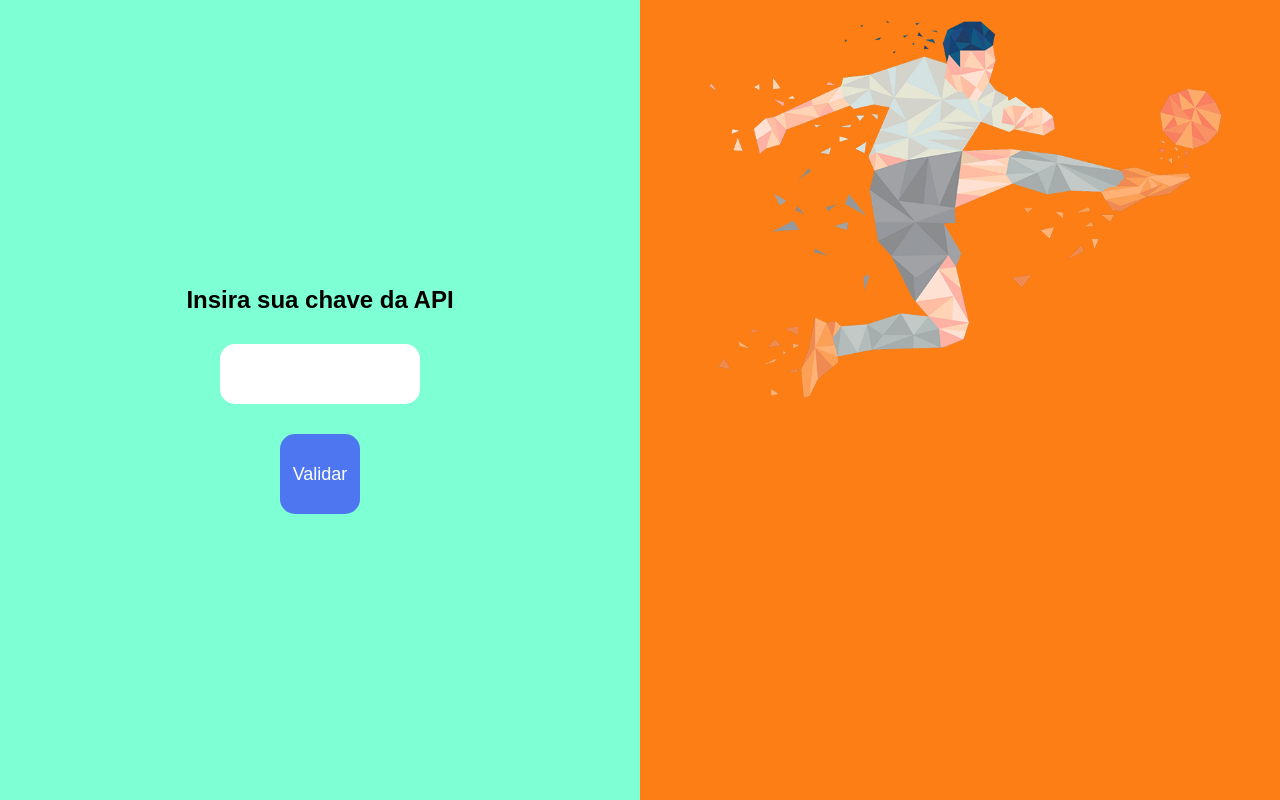
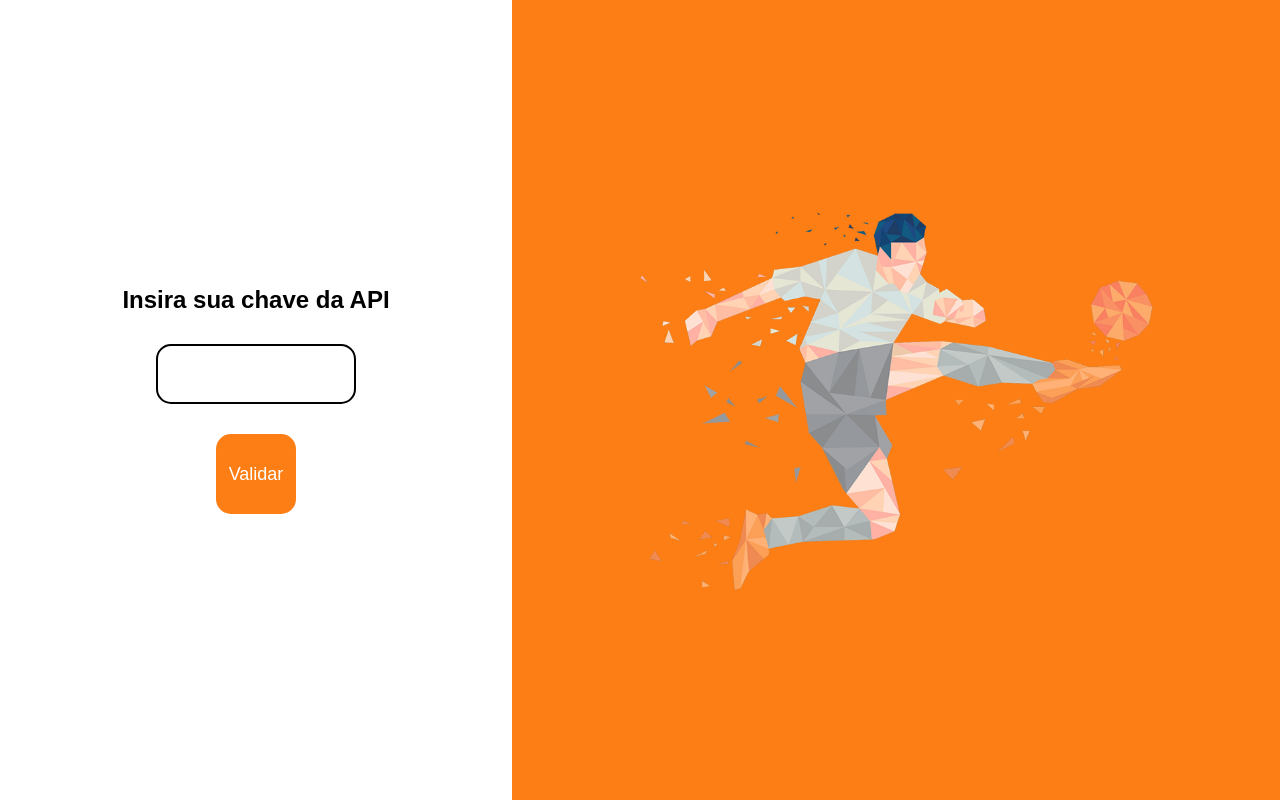
Before and after one commit to BielBatemarque/meu-time, a React (Create React App) app: page / in a window 1280 px wide. Built offline with nearby package versions, Linux system fonts and the light colour scheme.

Commit message:
finalizada tela de login

```diff
--- a/src/components/button/Button.css
+++ b/src/components/button/Button.css
@@ -3,7 +3,7 @@
     height: 80px;
     border: none;
     border-radius: 15px;
-    background-color: rgb(77, 118, 240);
+    background-color: #fd7e14;
     color: white;
     cursor: pointer;
     font-size: large;
@@ -12,5 +12,5 @@
 .Button:hover{
     background-color: white;
     transition: 0.8s;
-    color: rgb(77, 118, 240);
+    color: #fd7e14;
 }
--- a/src/pages/LoginPage/LoginPage.css
+++ b/src/pages/LoginPage/LoginPage.css
@@ -12,9 +12,9 @@
 }
 
 .form{
-    width: 50%;
+    width: 40%;
     height: 100vh;
-    background-color: aquamarine;
+    background-color: white;
     display: flex;
     flex-direction: column;
     justify-content: center;
@@ -23,11 +23,12 @@
 }
 
 .img{
-    width: 50%;
+    width: 60%;
     height: 100vh;
     background-color: red;
     text-align: center;
     background-color: #fd7e14;
+
 }
 
 .input{
@@ -39,6 +40,7 @@
     height: 60px;
     font-size: xx-large;
     padding: 15px;
+    border: 2px solid black
 }
 
 .title{
@@ -48,5 +50,5 @@
 
 .banner{
     width: 650px;
-    line-height: -50%;
+    margin-top: 25%;
 }
```
